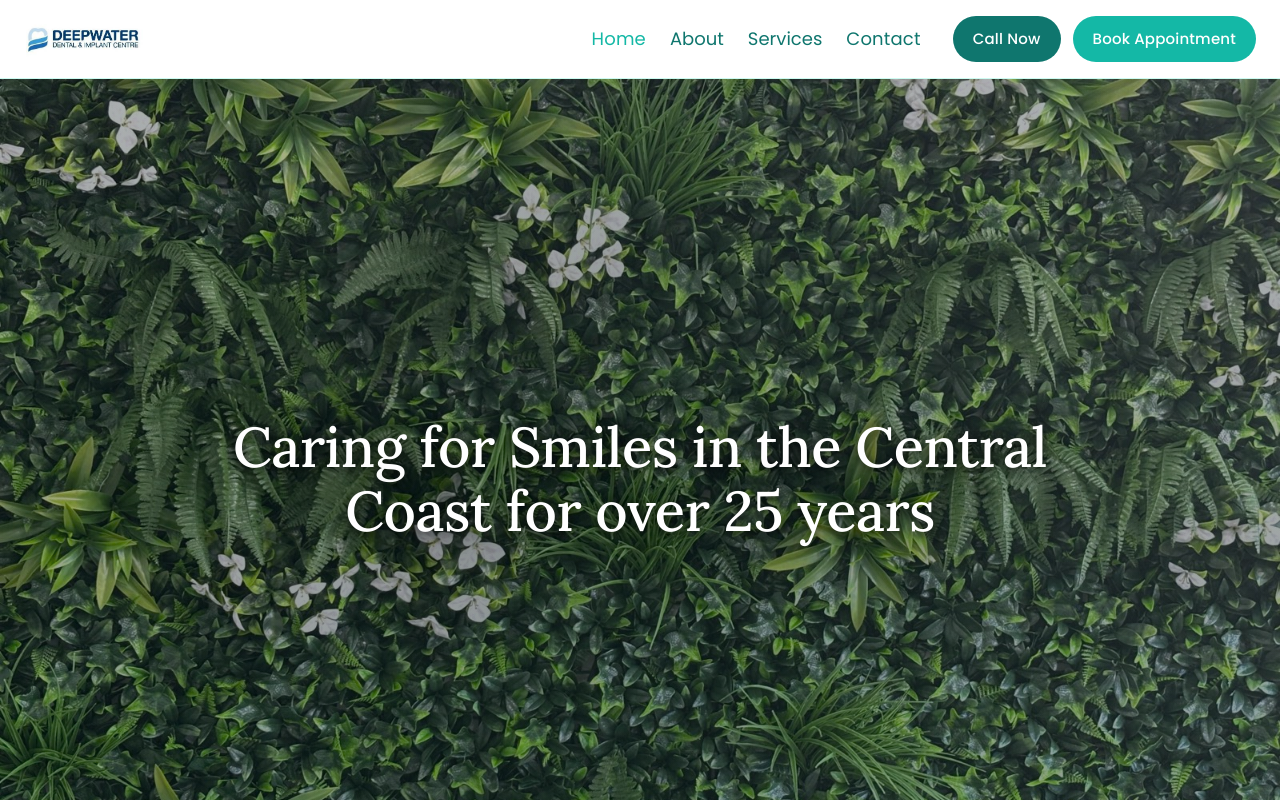
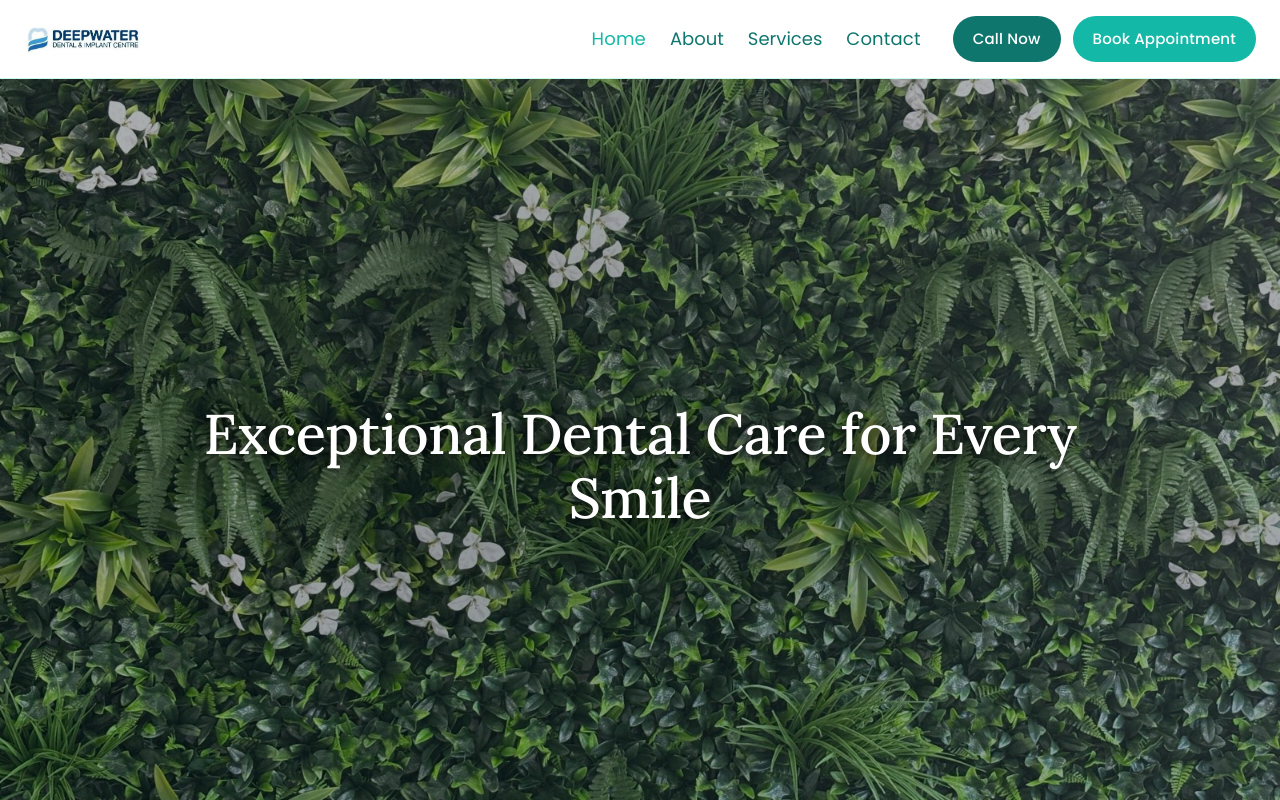
Before and after one commit to katnguyen2301-ops/Deepwater-website, a React (Vite) app: page / in a window 1280 px wide. Shown: the top 800 px of the page. Built offline with nearby package versions, Linux system fonts and the light colour scheme.

Commit message:
Update Home.jsx

```diff
--- a/src/pages/Home.jsx
+++ b/src/pages/Home.jsx
@@ -14,8 +14,11 @@ function Home() {
             style={{ backgroundImage: `url(${heroBackground})` }}
             aria-hidden="true"
           />
-          <div className="home-hero-overlay" aria-hidden="true" />
-          <h1>Caring for Smiles in the Central Coast for over 25 years</h1>
+                   <div className="home-hero-overlay" aria-hidden="true" />
+          <div className="home-hero-content">
+            <h1>Exceptional Dental Care for Every Smile</h1>
+            <p className="home-hero-subtitle">Caring for Central Coast Smiles for 25+ Years.</p>
+          </div>
         </section>
       </div>
       <div className="home-services-reveal">
```
